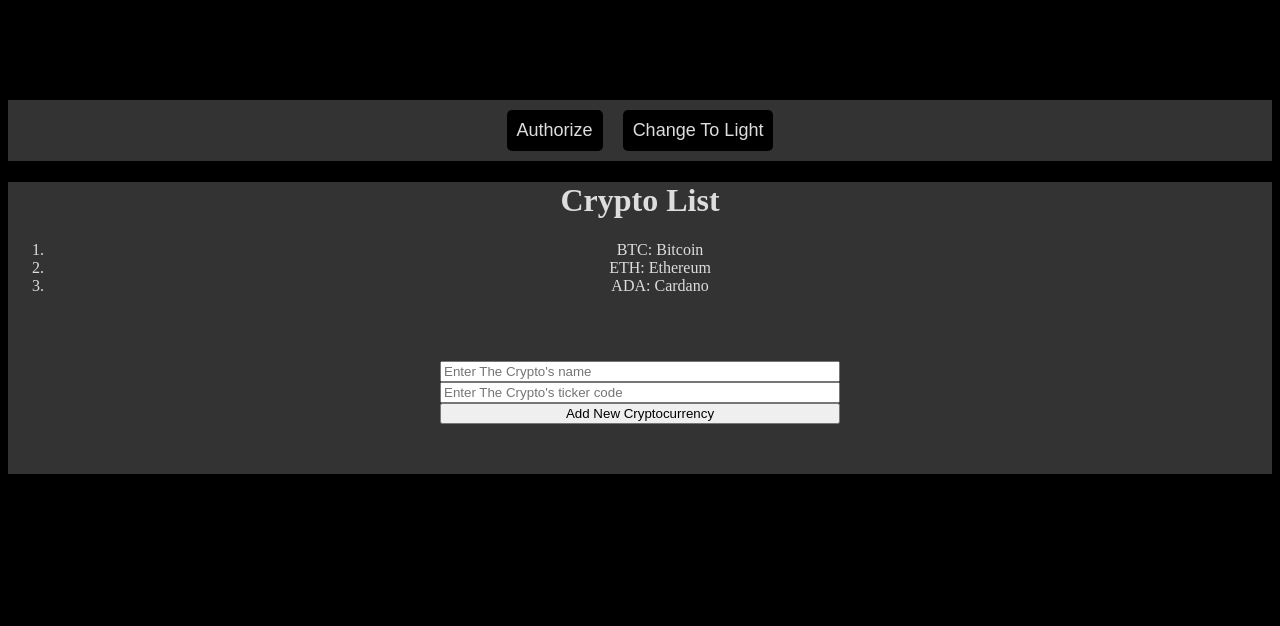
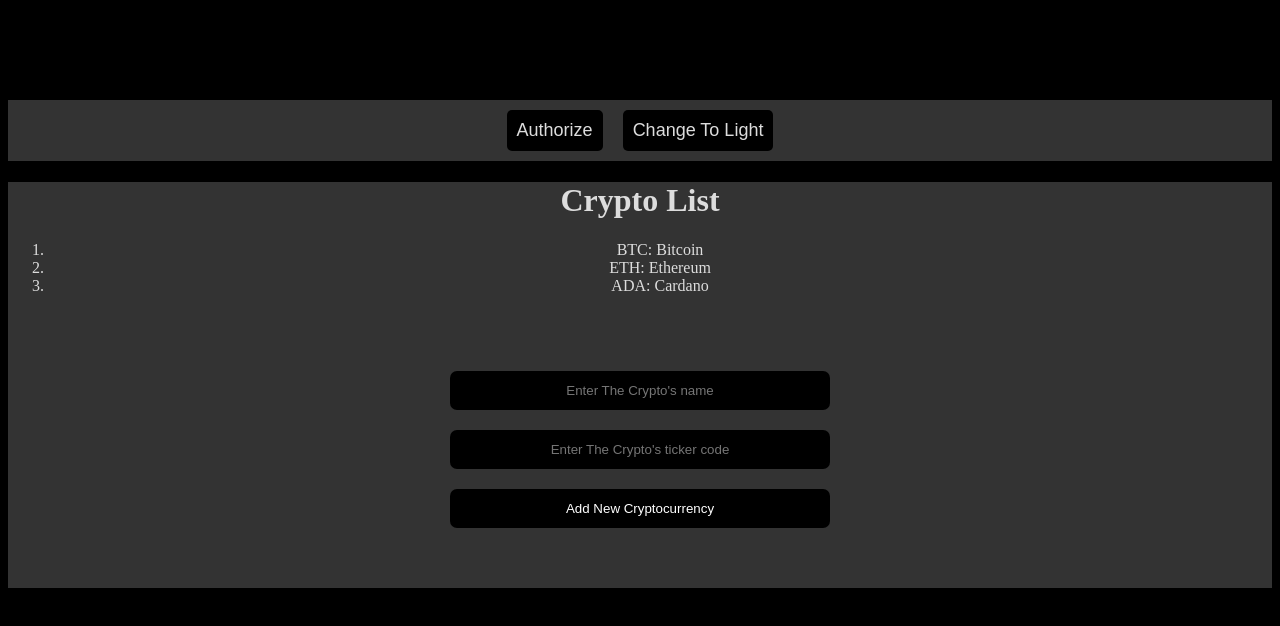
Before and after one commit to GabrielQSherman/React_JS, a React (Create React App) app in the folder ListApp-with-hooks/: page / in a window 1280 px wide. Shown: the top 626 px of the page. Built offline with nearby package versions, Linux system fonts and the light colour scheme; the HTML template or start-up script is replaced by a standard one.

Commit message:
implement list item addition feature using context hook and update styling for form and form inputs

```diff
--- a/ListApp-with-hooks/src/components/ListForm.js
+++ b/ListApp-with-hooks/src/components/ListForm.js
@@ -1,6 +1,12 @@
-import React, { useState } from 'react'
+import {v1} from 'uuid'
 
-import { defaultForm } from  '../data/styles'
+import React, { useContext, useState } from 'react'
+
+import { defaultForm, defaultInput } from  '../data/styles'
+
+import { ThemeContext } from '../contexts/ThemeContext'
+
+const uuid = v1
 
 export default function Form(props) {
 
@@ -13,9 +19,22 @@ export default function Form(props) {
 
   const [data, setData] = useState(intialState)
 
+  const {isDark} = useContext(ThemeContext);
+
+  const styles = {
+    inputTheme: {
+      color: isDark ? 'white' : 'black',
+      backgroundColor: !isDark ? 'white' : 'black'
+    },
+
+    formTheme: {
+
+    }
+  }
+
   return (
     <form
-      style={{...defaultForm, ...props.style}}
+      style={{...defaultForm, ...styles.formTheme, ...props.style}}
       onSubmit={ (e) => {
         e.preventDefault()
         for (const key in data) {
@@ -24,32 +43,33 @@ export default function Form(props) {
             return
           }
         }
-        props.setFunc( p => [...p, props.inputComplier(data)])
+        props.setFunc( p => [...p, {...props.inputComplier(data), id: uuid()}])
       }}
     >
 
-      {inputs.map( input => {
+      {inputs.map( (input, ind) => {
         return (
           <input
-
+          key={ind}
+          style={{...defaultInput, ...styles.inputTheme}}
           placeholder={input.ph}
           name={input.name}
           onChange={ (
             e => {
               const
               changedInput = e.target,
-              name =  changedInput.name,
+              name = changedInput.name,
               value = changedInput.value,
-              newData =  {...data, [name]: value};
-
+              newData= {...data, [name]: value};
               setData(newData)
             })
           }
-
           />
         )
       })}
-      <button>
+      <button
+        style={{...defaultInput, ...styles.inputTheme, cursor: 'pointer'}}
+      >
         { 'Add New ' + props.dataName}
       </button>
     </form>
--- a/ListApp-with-hooks/src/data/styles.js
+++ b/ListApp-with-hooks/src/data/styles.js
@@ -1,4 +1,5 @@
 module.exports =  {
   mainAppDiv: {marginTop: 100},
-  defaultForm: {display: 'flex', flexDirection: 'column', textAlign: 'center', margin: 'auto', padding: 50, maxWidth: 400}
+  defaultForm: {display: 'flex', flexDirection: 'column', textAlign: 'center', margin: 'auto', padding: 50, maxWidth: 400},
+  defaultInput: {margin: 10, padding: 12, border: 'none', borderRadius: 7, textAlign: 'center'}
 }
```
